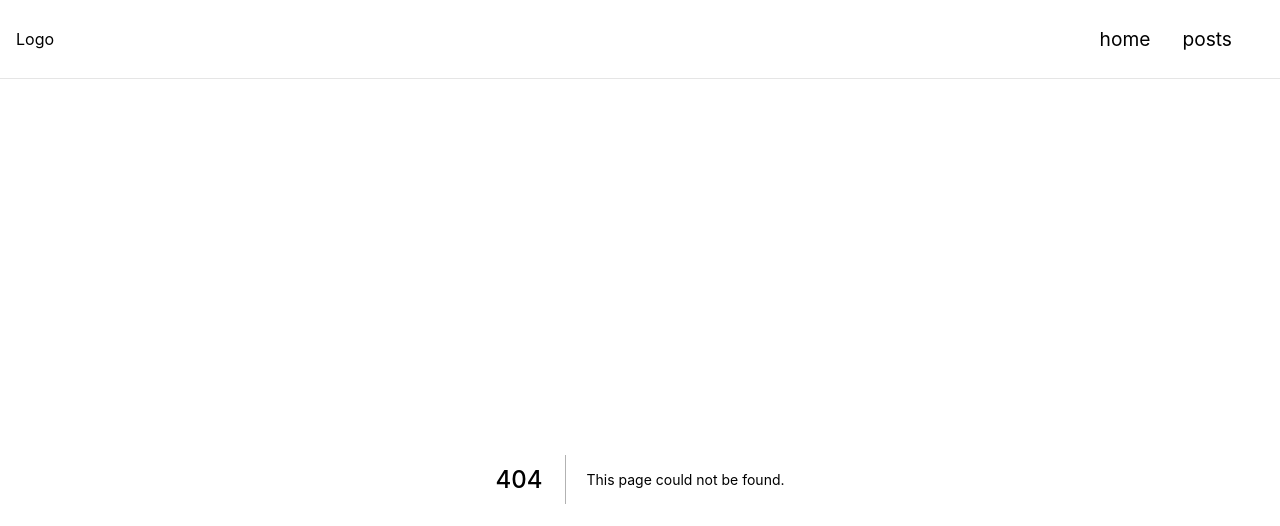
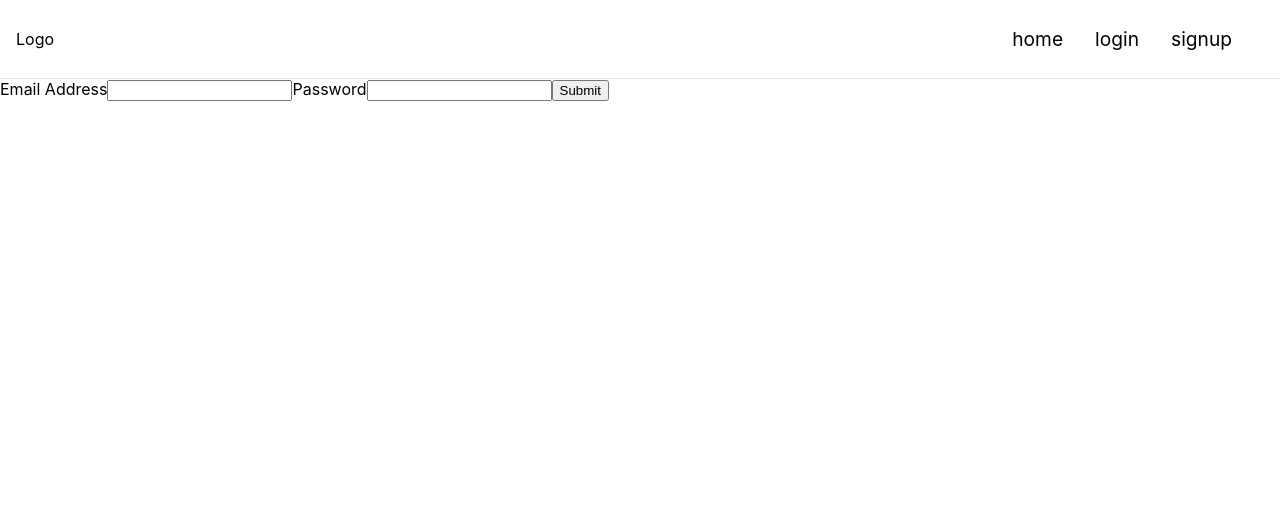
Before and after one commit to troias/Strapi-blog, a Next.js app in the folder front-end/: page /login in a window 1280 px wide. Before the commit this address had no page. Shown: the top 526 px of the page. Built offline with nearby package versions, Linux system fonts and the light colour scheme.

Commit message:
added auth context + login form

```diff
--- a/front-end/components/posts/addPostForm.js
+++ b/front-end/components/posts/addPostForm.js
@@ -29,6 +29,7 @@ const AddPostForm = () => {
 
             const res = await req.json()
             console.log("handlerObjResp", res);
+            window.location.href = "/posts";
         } catch (error) {
             console.log("error", error);
         }
@@ -58,7 +59,6 @@ const AddPostForm = () => {
     // console.log("formik", formik);
     return (
         <div className={classes.addPostContainer}>
-
             {error && <div className={classes.error}>{error}</div>}
             <form onSubmit={formik.handleSubmit}>
                 <div>
--- a/front-end/components/ui/layout/navbar/navbar.js
+++ b/front-end/components/ui/layout/navbar/navbar.js
@@ -1,7 +1,12 @@
 import Link from 'next/link'
 import classes from './navbar.module.css'
+import { useState, useContext } from 'react'
+import {AuthContext} from '../../../../context/authContext'
 
 const Navbar = () => {
+
+    const {user} = useContext(AuthContext)
+
     return (
         <div className={classes.navContainer}>
             <div>
@@ -12,8 +17,26 @@ const Navbar = () => {
                 <p>
                     <Link href='/'> home </Link>
                 </p>
+                { user ?
+                    <>
+                        <p>
+                            <Link href='/profile'> profile </Link>
+                        </p>
+                        <p>
+                            <Link href='/logout'> logout </Link>
+                        </p>
+                    </>
+                    :
+                    <>
+                        <p>
+                            <Link href='/login'> login </Link>
+                        </p>
+                        <p>
+                            <Link href='/signup'> signup </Link>
+                        </p>
+                    </>
+                }
 
-                <p>     <Link href='/posts'> posts </Link>    </p>
             </div>
         </div>
     )
--- /dev/null
+++ b/front-end/context/authContext.js
@@ -0,0 +1,66 @@
+import  React, { useState } from "react";
+
+ export const AuthContext = React.createContext(null);
+
+
+const AuthProvider = (props) => {
+
+    const [isLoggedIn, setIsLoggedIn] = useState(false);
+    const [user, setUser] = useState();
+
+
+
+    const authObject = {
+        isLoggedIn,
+        user,
+        setUser,
+        // login: (user) => {
+        //     authObject.isLoggedIn = true;
+        //     authObject.user = user;
+        // },
+        // logout: () => {
+        //     authObject.isLoggedIn = false;
+        //     authObject.user = {
+        //         name: "",
+        //         email: "",
+        //         password: "",
+        //         confirmPassword: "",
+        //         isAdmin: false
+        //     };
+        // },
+        // register: (user) => {
+        //     authObject.isLoggedIn = true;
+        //     authObject.user = user;
+        // },
+        // isLoggedIn: () => {
+        //     return authObject.isLoggedIn;
+        // },
+        // getUser: () => {
+        //     return authObject.user;
+        // },
+        // getUserName: () => {
+        //     return authObject.user.name;
+        // },
+        // getUserEmail: () => {
+        //     return authObject.user.email;
+        // },
+        // getUserPassword: () => {
+        //     return authObject.user.password;
+        // },
+        // getUserConfirmPassword: () => {
+        //     return authObject.user.confirmPassword;
+        // },
+        // getUserIsAdmin: () => {
+        //     return authObject.user.isAdmin;
+        // },
+
+    }
+
+    return (
+        <AuthContext.Provider value={authObject}>
+         {props.children}
+        </AuthContext.Provider>
+    );
+}
+
+export default AuthProvider
--- a/front-end/pages/_app.js
+++ b/front-end/pages/_app.js
@@ -1,8 +1,9 @@
 import '../styles/globals.css'
 import Layout from '../components/ui/layout/layout'
+import AuthProvider from '../context/authContext'
 
 function MyApp({ Component, pageProps }) {
-  return <Layout><Component {...pageProps} /> </Layout>
+  return <AuthProvider><Layout><Component {...pageProps} /> </Layout>  </AuthProvider>
 }
 
 export default MyApp
--- /dev/null
+++ b/front-end/pages/login.js
@@ -0,0 +1,86 @@
+import React, { useState } from "react";
+import { useFormik } from "formik";
+import * as Yup from "yup";
+
+const Login = () => {
+  const [error, setError] = useState();
+
+  const formik = useFormik({
+    initialValues: {
+      email: "",
+      password: "",
+    },
+    validationSchema: Yup.object({
+      email: Yup.string().email("Invalid email address").required("Email Required"),
+      password: Yup.string()
+        .required("No password provided.")
+        .min(8, "Password is too short - should be 8 chars minimum.")
+        .matches(/(?=.*[0-9])/, "Password must contain a number."),
+    }),
+    onSubmit: async (values) => {
+      alert(JSON.stringify(values, null, 2));
+
+      try {
+        const req = await fetch(
+          `${process.env.NEXT_PUBLIC_STRAPI_API_URL}/auth/local`,
+          {
+            method: "POST",
+            headers: {
+              "Content-Type": "application/json",
+            },
+            body: JSON.stringify({
+              identifier: values.email,
+              password: values.password,
+            }),
+          }
+        );
+
+        if (!req.ok) {
+          const error = await req.json();
+          console.log("error", error);
+          setError(error.message[0].messages[0].message);
+          return;
+        } else {
+          const { jwt } = await req.json();
+          localStorage.setItem("token", jwt);
+          window.location.href = "/";
+        }
+      } catch (error) {
+        setError(error);
+
+      }
+
+      console.log("res", res);
+      console.log("values", values);
+    },
+  });
+  console.log("error", error);
+  return (
+    <div>
+      <form onSubmit={formik.handleSubmit}>
+        <label htmlFor="email">Email Address</label>
+        <input
+          id="email"
+          name="email"
+          type="email"
+          onChange={formik.handleChange}
+          value={formik.values.email}
+        />
+        {formik.errors.email ? <div>{formik.errors.email}</div> : null}
+        <label htmlFor="password">Password</label>
+        <input
+          id="password"
+          name="password"
+          type="password"
+          onChange={formik.handleChange}
+          value={formik.values.password}
+        />
+        {formik.errors.password ? <div>{formik.errors.password}</div> : null}
+        <button type="submit">Submit</button>
+      </form>
+      {error && <div>{error}</div>}
+    </div>
+  );
+};
+
+export default Login;
```
Also changed, not shown: front-end/components/posts/post.module.css (added, +14 -0 lines), front-end/pages/posts/[slug].js (+129 -56 lines).
